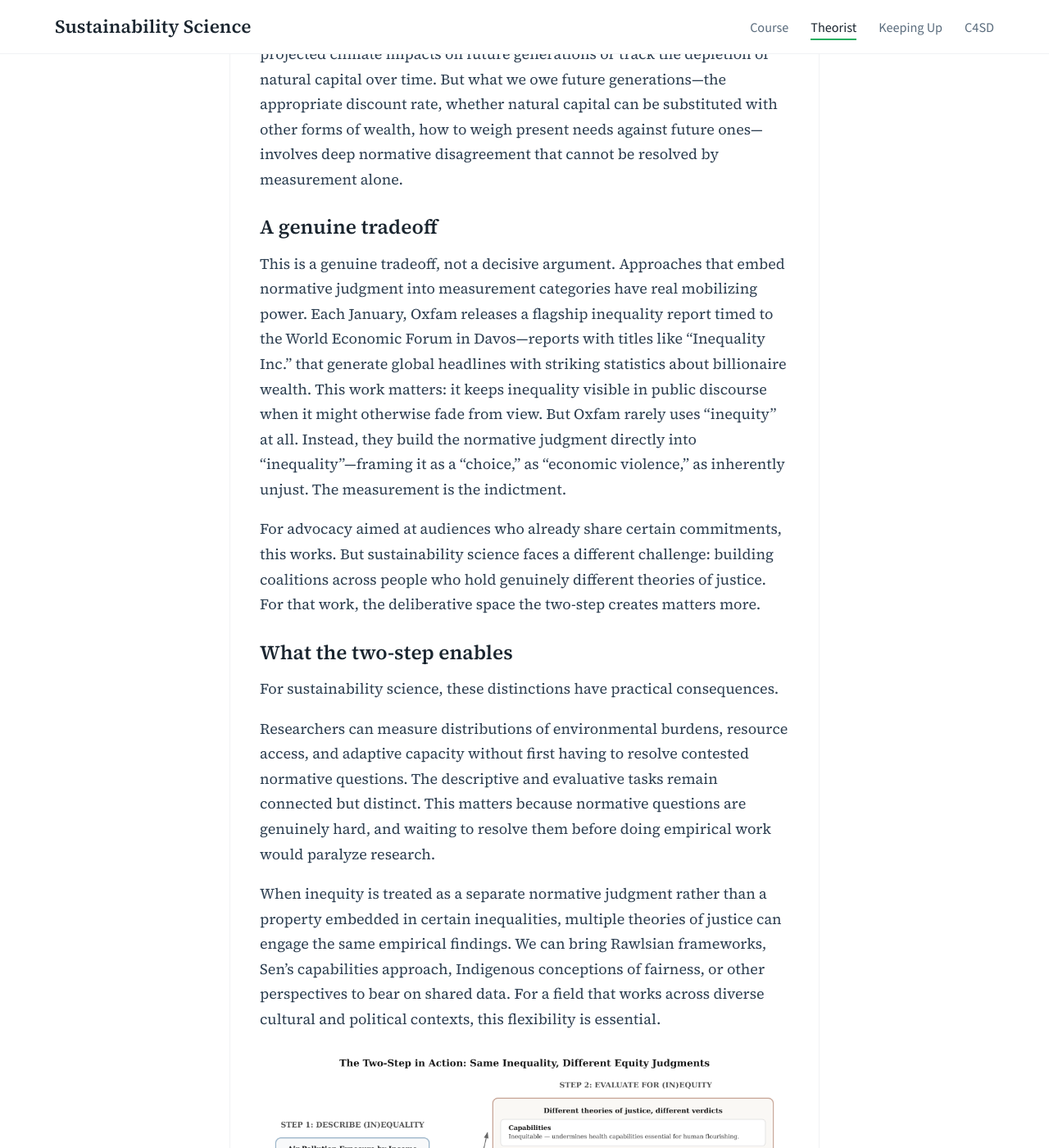
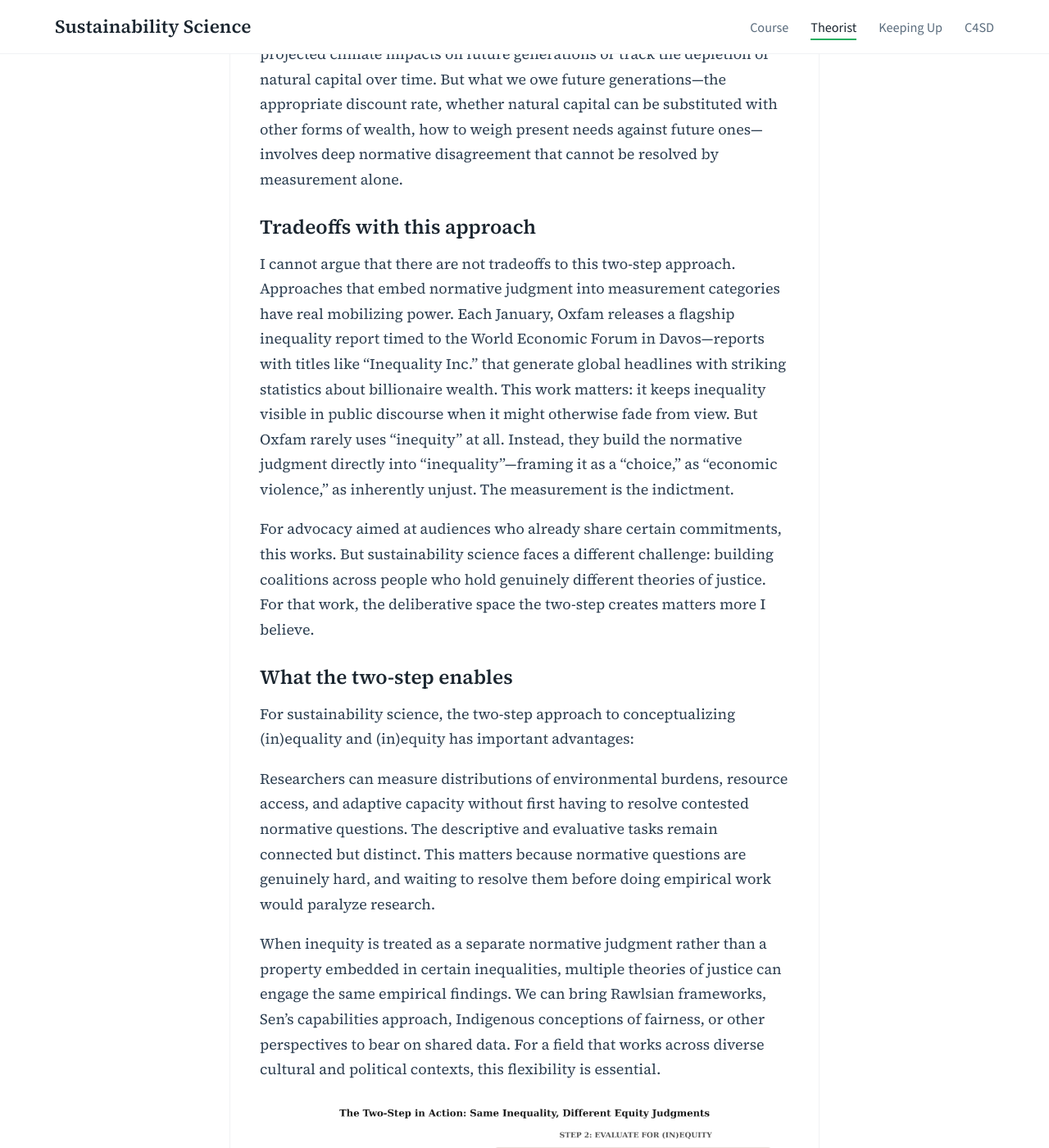
Before and after one commit to agharley/sustsci, a Jekyll site: the page built from blog/_posts/2026-01-01-inequality-inequity.md, in a window 1280 px wide and 1400 px high, scrolled down 14557 px. Shown: the whole window at 82% size. Built offline with Jekyll 4.4.1, drawn with Linux system fonts in a browser that asks for light colours; some of the changed text lies outside the part shown.

Commit message:
Update 2026-01-01-inequality-inequity.md

```diff
--- a/blog/_posts/2026-01-01-inequality-inequity.md
+++ b/blog/_posts/2026-01-01-inequality-inequity.md
@@ -166,15 +166,15 @@ For intragenerational equity, we can measure how environmental burdens—air pol
 
 For intergenerational equity, the case is even clearer. We can model projected climate impacts on future generations or track the depletion of natural capital over time. But what we owe future generations—the appropriate discount rate, whether natural capital can be substituted with other forms of wealth, how to weigh present needs against future ones—involves deep normative disagreement that cannot be resolved by measurement alone.
 
-### A genuine tradeoff
+###  Tradeoffs with this approach
 
-This is a genuine tradeoff, not a decisive argument. Approaches that embed normative judgment into measurement categories have real mobilizing power. Each January, Oxfam releases a flagship inequality report timed to the World Economic Forum in Davos—reports with titles like "Inequality Inc." that generate global headlines with striking statistics about billionaire wealth. This work matters: it keeps inequality visible in public discourse when it might otherwise fade from view. But Oxfam rarely uses "inequity" at all. Instead, they build the normative judgment directly into "inequality"—framing it as a "choice," as "economic violence," as inherently unjust. The measurement is the indictment.
+I cannot argue that there are not tradeoffs to this two-step approach. Approaches that embed normative judgment into measurement categories have real mobilizing power. Each January, Oxfam releases a flagship inequality report timed to the World Economic Forum in Davos—reports with titles like "Inequality Inc." that generate global headlines with striking statistics about billionaire wealth. This work matters: it keeps inequality visible in public discourse when it might otherwise fade from view. But Oxfam rarely uses "inequity" at all. Instead, they build the normative judgment directly into "inequality"—framing it as a "choice," as "economic violence," as inherently unjust. The measurement is the indictment.
 
-For advocacy aimed at audiences who already share certain commitments, this works. But sustainability science faces a different challenge: building coalitions across people who hold genuinely different theories of justice. For that work, the deliberative space the two-step creates matters more.
+For advocacy aimed at audiences who already share certain commitments, this works. But sustainability science faces a different challenge: building coalitions across people who hold genuinely different theories of justice. For that work, the deliberative space the two-step creates matters more I believe.
 
 ### What the two-step enables
 
-For sustainability science, these distinctions have practical consequences.
+For sustainability science, the two-step approach to conceptualizing (in)equality and (in)equity has important advantages:
 
 Researchers can measure distributions of environmental burdens, resource access, and adaptive capacity without first having to resolve contested normative questions. The descriptive and evaluative tasks remain connected but distinct. This matters because normative questions are genuinely hard, and waiting to resolve them before doing empirical work would paralyze research.
 
@@ -186,7 +186,7 @@ When inequity is treated as a separate normative judgment rather than a property
 
 The two-step also makes values transparent. When researchers or practitioners claim that some distribution is inequitable, they are making an argument, one that can be examined, contested, and justified. The framing invites deliberation rather than smuggling normative conclusions into empirical categories.
 
-Finally, coalition-building becomes possible. People who disagree about theories of justice can still collaborate on establishing shared facts. Shared facts do not guarantee productive disagreement, but they make it possible. When we agree on how things are distributed, we can argue meaningfully about what ought to be done. Without common empirical ground, debates about equity become contests between incommensurable frameworks. The two-step provides that ground.
+Finally, coalition-building may be easier with the two-step approach. People who disagree about theories of justice can still collaborate on establishing shared facts. Shared facts do not guarantee productive disagreement, but they make it possible. When we agree on how things are distributed, we can argue meaningfully about what ought to be done. Without common empirical ground, debates about equity become contests between incommensurable frameworks. The two-step provides that common ground.
 
 ## In Practice
 
@@ -196,7 +196,7 @@ When describing sustainability outcomes, report inequalities as what they are: e
 
 When making claims about inequity, be explicit about the normative work you are doing. Why is this distribution unfair? According to what conception of justice? What would a more equitable distribution look like, and by what criteria? This transparency opens space for genuine deliberation about values rather than obscuring it.
 
-And when encountering these terms in other literatures, pause to ask which framing is operating. Is the author treating equity as differentiated treatment aimed at equivalent outcomes (Froehle)? Using "inequity" to mean a subset of inequalities (Whitehead)? Assuming a causal relationship between inequality and inequity (causal conflation)? Or applying a normative judgment to a described distribution (the two-step)? The same words carry different meanings across fields, and recognizing this can prevent unnecessary confusion or reveal substantive disagreements worth engaging.
+And when encountering these terms in other literatures, pause to ask which framing is operating. Is the author treating equity as differentiated treatment aimed at equivalent outcomes (Froehle)? Using "inequity" to mean a subset of inequalities (Whitehead)? Assuming a causal relationship between inequality and inequity (causal conflation)? Its also worth remembering that the same words carry different meanings across fields, and recognizing this can prevent unnecessary confusion or reveal substantive disagreements worth engaging.
 
 The goal is not terminological policing but analytical clarity in service of the hard work of building more sustainable and more just futures.
 
```
